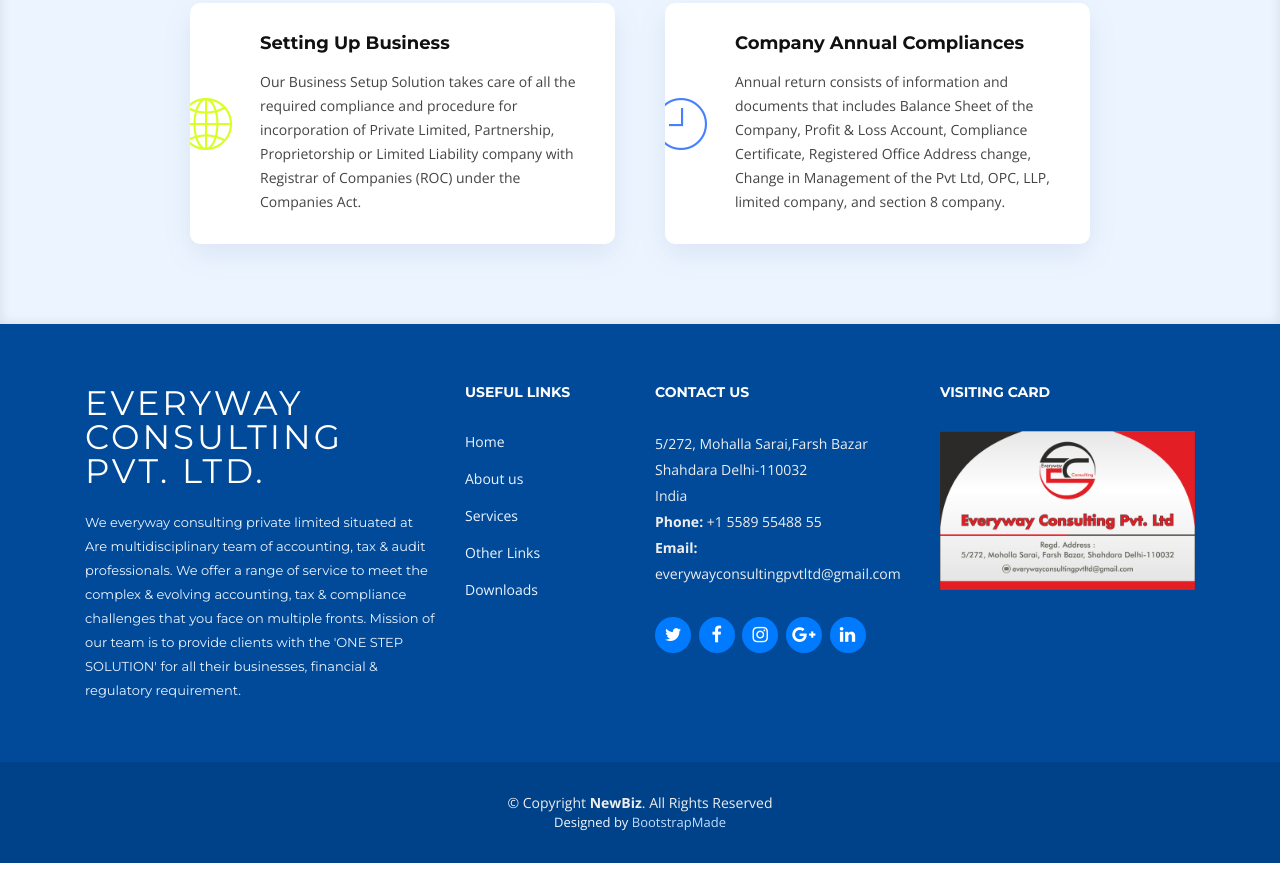
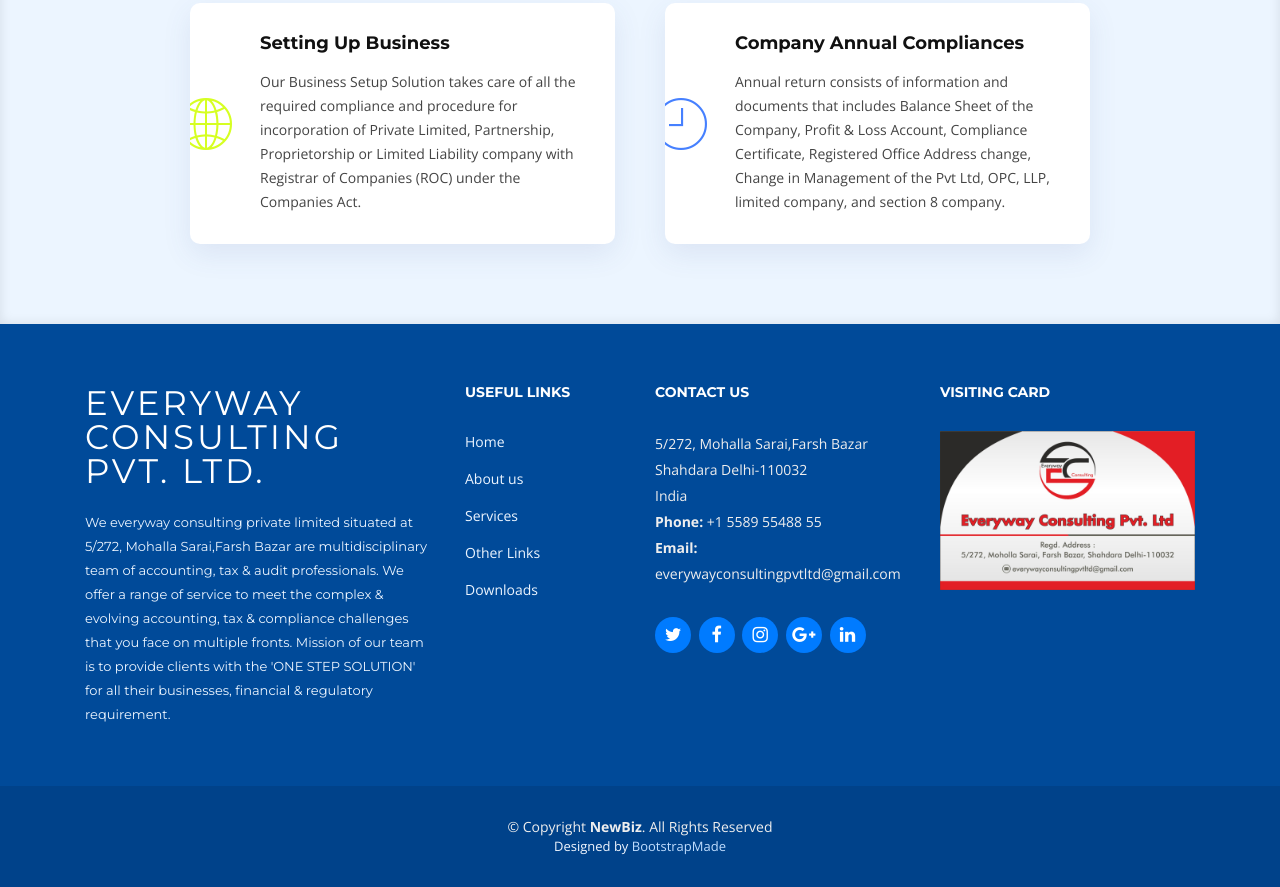
Before and after one commit to thesketchmaster/everywayconsulting.github.io, a plain HTML site: page index.html in a window 1280 px wide. Shown: the part 1315-2202 px from the top of the page. Before the commit the page ends 2178 px from the top, so only its background shows below. Drawn offline with nearby package versions, Linux system fonts and the light colour scheme; files whose address does not match are found by name.

Commit message:
Update index.html

```diff
--- a/index.html
+++ b/index.html
@@ -161,7 +161,7 @@
 
           <div class="col-lg-4 col-md-6 footer-info">
             <h3>EveryWay Consulting Pvt. ltd.</h3>
-            <p>We everyway consulting private limited situated at Are multidisciplinary team of accounting, tax & audit professionals. We offer a range of service to meet the complex & evolving accounting, tax & compliance challenges that you face on multiple fronts. Mission of our team is to provide clients with the 'ONE STEP SOLUTION' for all their businesses, financial & regulatory requirement.</p>
+            <p>We everyway consulting private limited situated at 5/272, Mohalla Sarai,Farsh Bazar are multidisciplinary team of accounting, tax & audit professionals. We offer a range of service to meet the complex & evolving accounting, tax & compliance challenges that you face on multiple fronts. Mission of our team is to provide clients with the 'ONE STEP SOLUTION' for all their businesses, financial & regulatory requirement.</p>
           </div>
 
           <div class="col-lg-2 col-md-6 footer-links">
```
